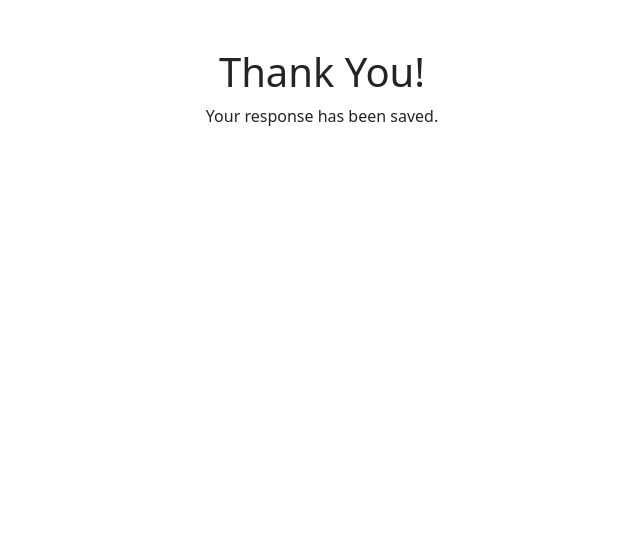
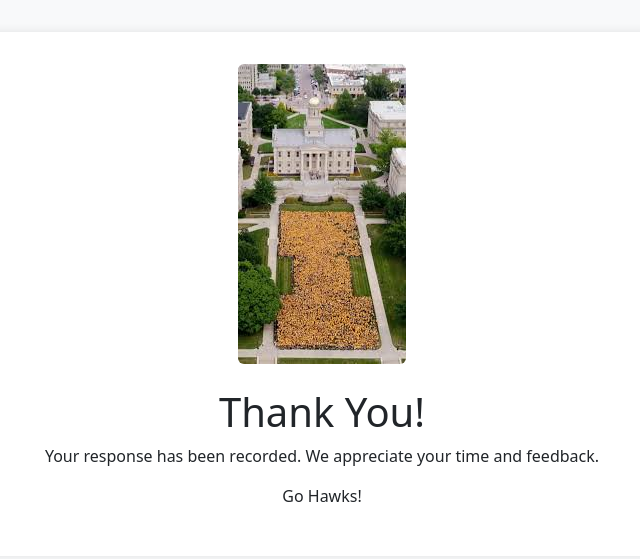
Before and after one commit to Davis-Hoffstatter/dhoffstatter_HW9, a plain HTML site: page dhoffstatter_ty.html in a window 1280 px wide. Shown: the whole page, without its empty margins (318-958 px from the left). Drawn offline with nearby package versions, Linux system fonts and the light colour scheme.

Commit message:
Image
Added Image to ty page

```diff
--- a/dhoffstatter_ty.html
+++ b/dhoffstatter_ty.html
@@ -2,12 +2,35 @@
 <html lang="en">
 <head>
   <meta charset="UTF-8">
-  <title>Business Analytics Student Survey</title>
+  <title>Thank You – Business Analytics Student Survey</title>
   <meta name="viewport" content="width=device-width, initial-scale=1">
-  <link rel="stylesheet" href="https://cdn.jsdelivr.net/npm/bootstrap@5.3.0/dist/css/bootstrap.min.css">
+  <link href="https://cdn.jsdelivr.net/npm/bootstrap@5.3.0/dist/css/bootstrap.min.css" rel="stylesheet">
+  <style>
+    body {
+      background-color: #f8f9fa;
+      padding: 2rem;
+    }
+    .thank-you-container {
+      max-width: 700px;
+      margin: auto;
+      background-color: #ffffff;
+      padding: 2rem;
+      border-radius: 8px;
+      box-shadow: 0 0 10px rgba(0,0,0,0.1);
+      text-align: center;
+    }
+    img {
+      max-width: 100%;
+      height: auto;
+    }
+  </style>
 </head>
-<body class="container text-center mt-5">
-  <h1>Thank You!</h1>
-  <p>Your response has been saved.</p>
+<body>
+  <div class="thank-you-container">
+    <img src="iowa.jpg" alt="University of Iowa campus" class="img-fluid rounded mb-4">
+    <h1>Thank You!</h1>
+    <p>Your response has been recorded. We appreciate your time and feedback.</p>
+    <p>Go Hawks!</p>
+  </div>
 </body>
 </html>
```
Also changed, not shown: iowa.jpg (added).
